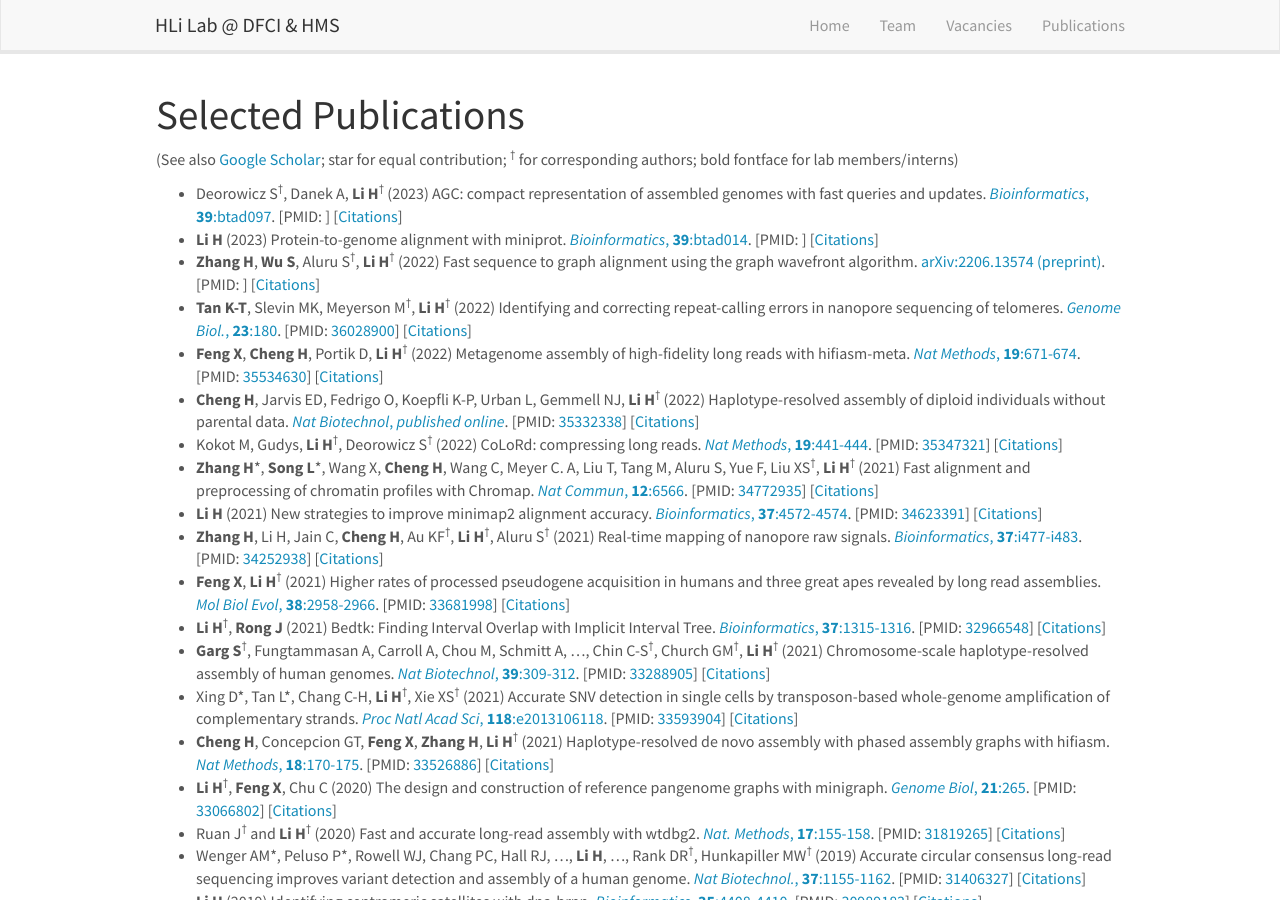
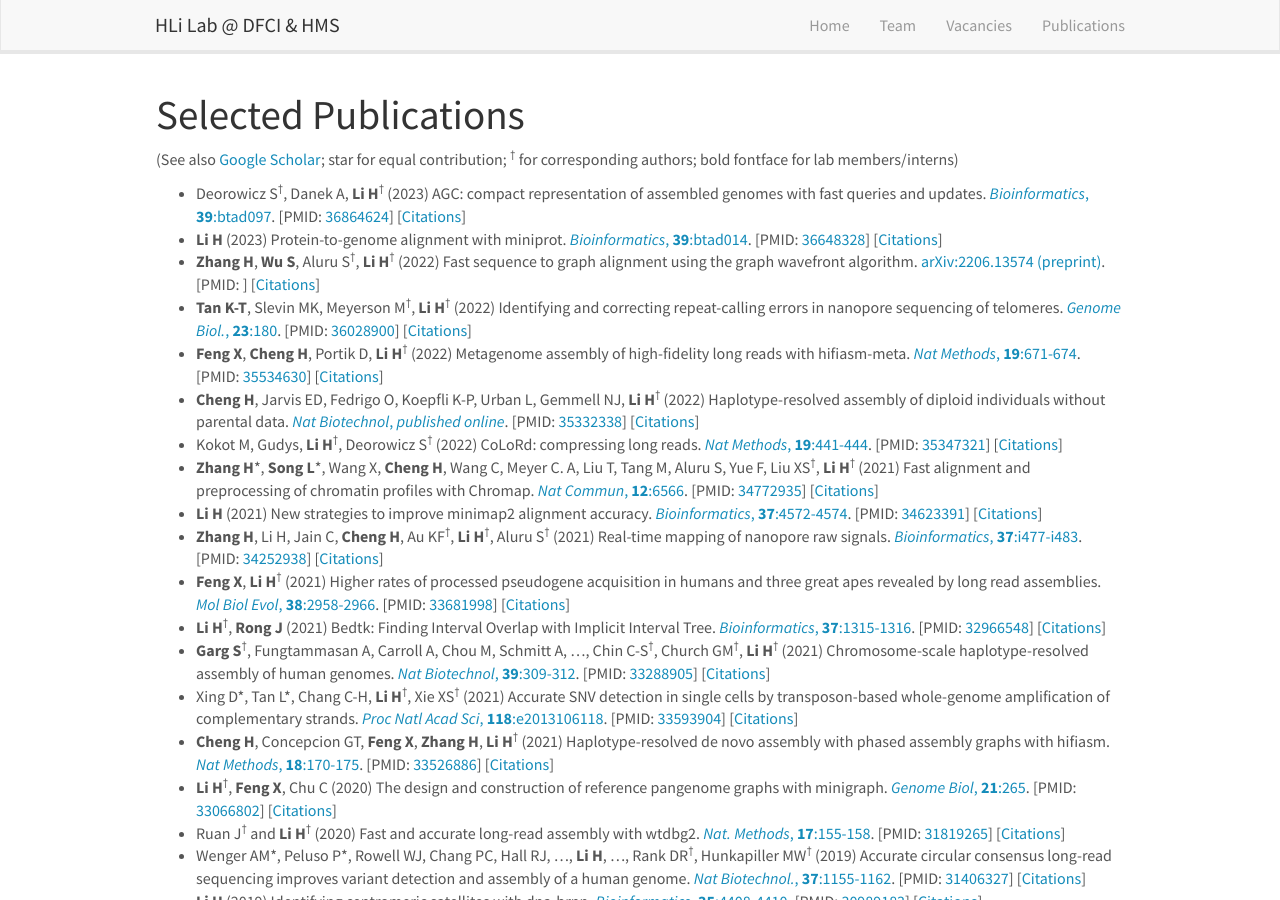
Before and after one commit to hlilab/hlilab.github.io, a Jekyll site: the page built from _pages/publications.md, in a window 1280 px wide and 900 px high. Built offline with Jekyll 4.4.1, drawn with Linux system fonts in a browser that asks for light colours; nearby versions of some CDN libraries; comment, search, counter and statistics services are not loaded.

Commit message:
added PMID

```diff
--- a/_data/recentpub.yml
+++ b/_data/recentpub.yml
@@ -3,6 +3,7 @@
   year: 2023
   url: https://pubmed.ncbi.nlm.nih.gov/36864624/
   display: <i>Bioinformatics</i>, <b>39</b>:btad097
+  pmid: 36864624
   type: 2
 
 - title: "Protein-to-genome alignment with miniprot"
@@ -10,6 +11,7 @@
   year: 2023
   url: https://pubmed.ncbi.nlm.nih.gov/36648328/
   display: <i>Bioinformatics</i>, <b>39</b>:btad014
+  pmid: 36648328
   type: 1
 
 - title: "Fast sequence to graph alignment using the graph wavefront algorithm"
```
